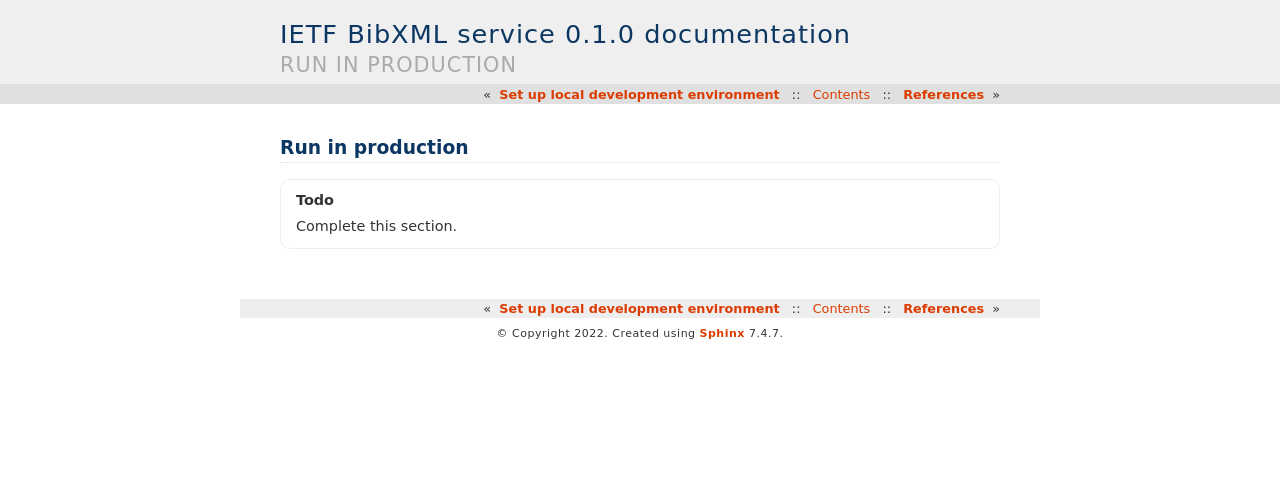
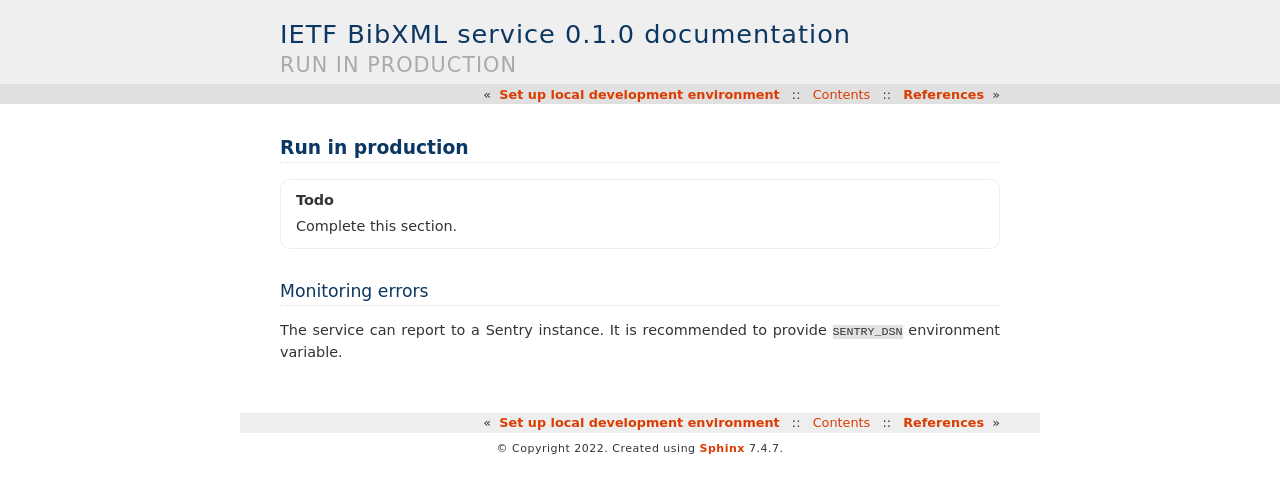
Before and after one commit to ietf-tools/bibxml-service, a Sphinx documentation site: the page built from docs/howto/run-in-production.rst, in a window 1280 px wide. Shown: the top 493 px of the page. Built offline with Sphinx 7.4.7, drawn with Linux system fonts in a browser that asks for light colours; pages that are not in the unit, such as notebooks, are missing from menus.

Commit message:
docs(howto): add Sentry details to run-in-production

```diff
--- a/docs/howto/run-in-production.rst
+++ b/docs/howto/run-in-production.rst
@@ -3,3 +3,8 @@ Run in production
 =================
 
 .. todo:: Complete this section.
+Monitoring errors
+=================
+
+The service can report to a Sentry instance.
+It is recommended to provide ``SENTRY_DSN`` environment variable.
```
